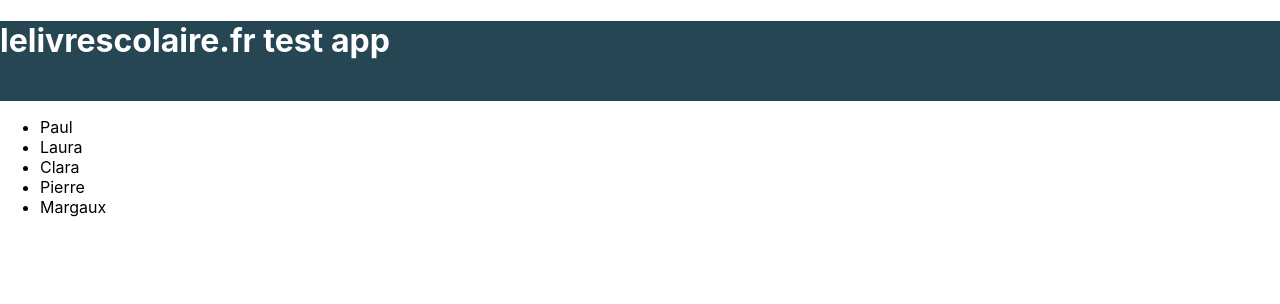
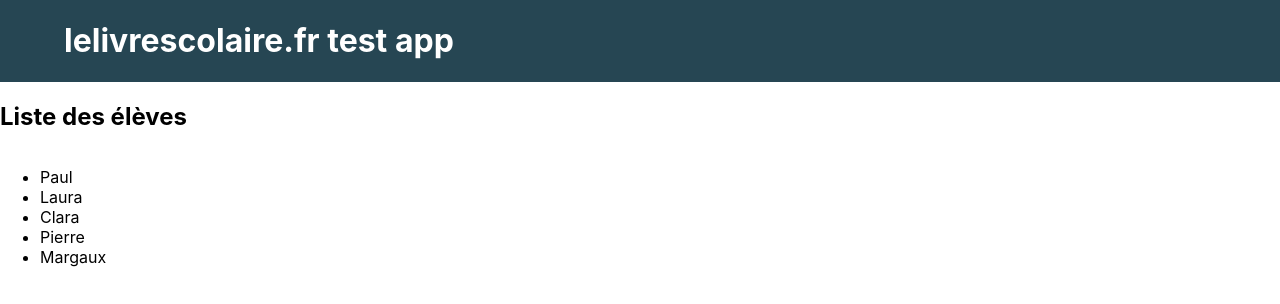
Before and after one commit to AntoineCozzu/lelivrescolaire-test-tech, a React (Create React App) app: page /students in a window 1280 px wide. Shown: the top 304 px of the page. Built offline with nearby package versions, Linux system fonts and the light colour scheme.

Commit message:
switched to flexbox, added student page title

```diff
--- a/src/App.css
+++ b/src/App.css
@@ -1,3 +1,5 @@
 .App {
   height: 100%;
+  display: flex;
+  flex-direction: column;
 }
--- a/src/component/shared/header/header.css
+++ b/src/component/shared/header/header.css
@@ -1,7 +1,8 @@
 .header-container {
     background-color: var(--main-color);
     color: white;
-    height: 10%;
+    display: flex;
+    padding: 0 5%;
 }
 
 .header-title {
--- a/src/pages/students/students.js
+++ b/src/pages/students/students.js
@@ -7,6 +7,7 @@ export function Students() {
     return (
         <Fragment>
             <Header></Header>
+            <h2>Liste des élèves</h2>
             <StudentList></StudentList>
         </Fragment>
     )
```
